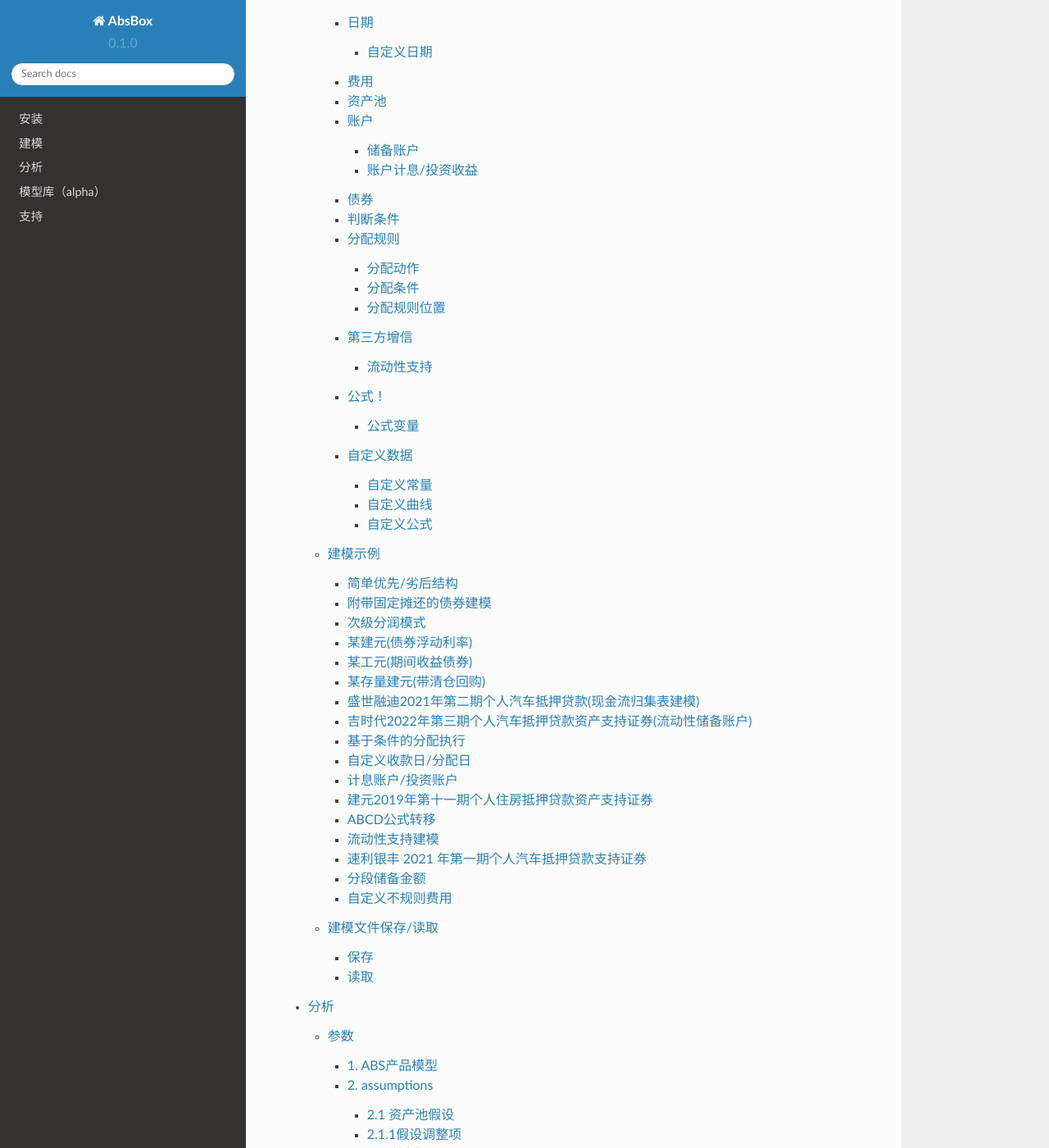
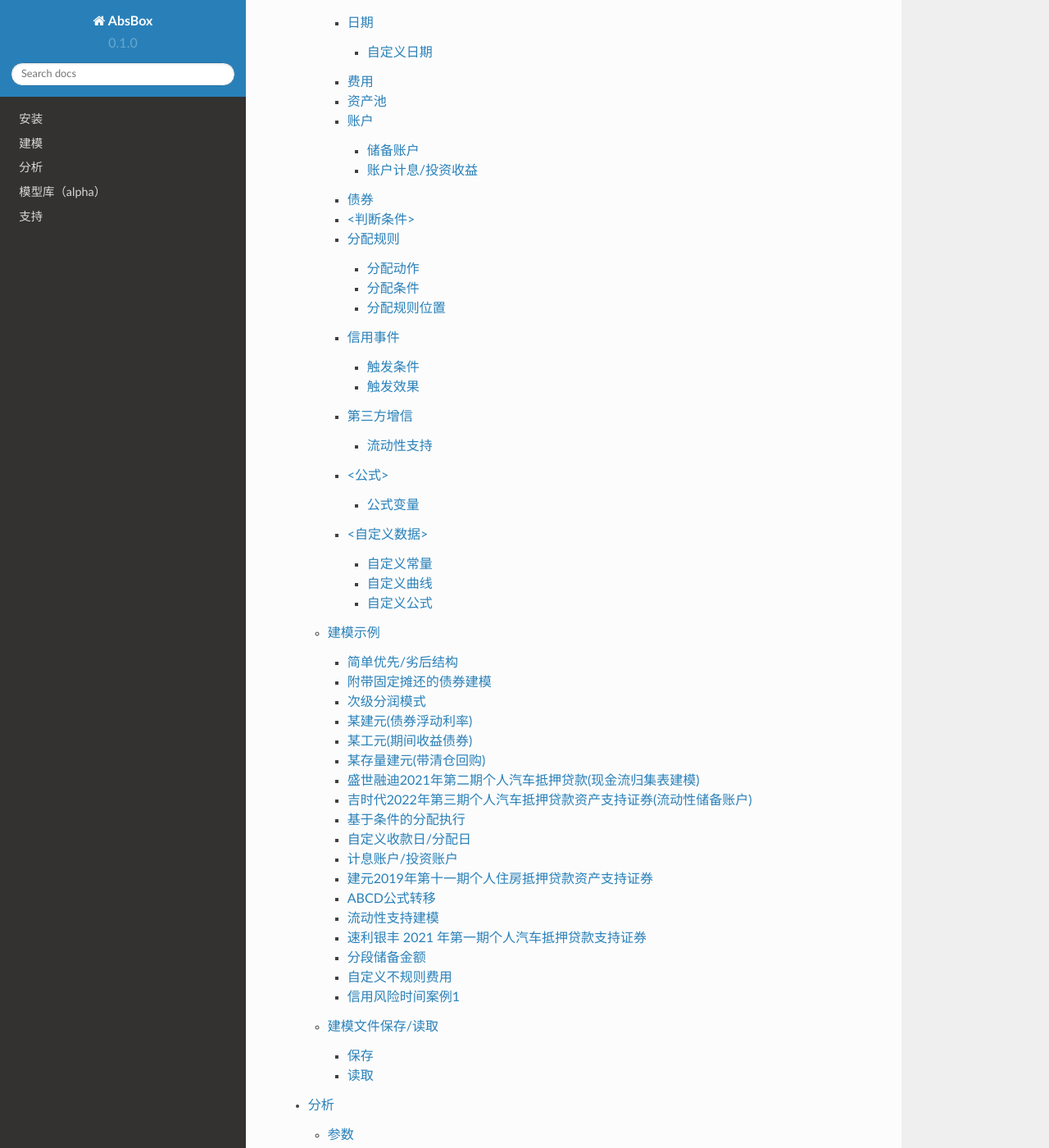
Before and after one commit to yellowbean/pyabs-doc, a Sphinx documentation site: the page built from docs/source/index.rst, in a window 1280 px wide and 1400 px high, scrolled down 908 px. Shown: the whole window at 82% size. Built offline with Sphinx 7.4.7 and the Read the Docs theme 2.0.0, drawn with Linux system fonts in a browser that asks for light colours; some of the changed lines change nothing that is shown.

Commit message:
add trigger doc

```diff
--- a/docs/source/建模.rst
+++ b/docs/source/建模.rst
@@ -240,7 +240,7 @@
                             })
 
 
-判断条件
+<判断条件>
 --------
 
 判断条件，可以用于 ``分配规则`` 构造选择性的支付动作。 可以用于 ``储备账户`` 用于构造 不同条件下的目标储备金额
@@ -258,6 +258,9 @@
   * ``[">",指定日期]`` -> 当前日期晚于特定日期时
   * ``["<=",指定日期]`` -> 当前日期早于特定日期(含)时
   * ``[">=",指定日期]`` -> 当前日期晚于特定日期(含)时
+  * ``["状态",<产品状态>]`` -> 当产品处于某种状态时
+  * ``["同时满足",<判断条件1>,<判断条件2>]`` -> 当所有判断条件都满足时
+  * ``["任一满足",<判断条件1>,<判断条件2>]`` -> 当任一判断条件满足时
 
 
 
@@ -386,6 +389,120 @@
      ,"清仓回购":[....]
      }
 
+信用事件
+---------
+
+产品信用事件建模包括3个要素:
+
+* <什么时候> 进行计算信用事件?
+* 信用事件的 <触发条件>?
+* 信用事件的 <触发效果>?
+
+以下就是典型的建模, 整个风险建模事件是一个map
+
+* 其中 key -> 什么时候进行计算? ``absbox`` 4个时间点进行计算:
+
+  * ``回收后`` : 回收资产池现金 之后
+  * ``回收动作后``: 完成 回收动作 之后
+  * ``分配前``: 开始进行 分配 之前
+  * ``分配后``: 结束 分配 之后
+
+* 其中 value -> 列表类型,包含一系列信用事件
+
+  * 信用事件 -> [``触发条件``, ``触发效果``]
+
+例如:
+
+.. code-block:: python
+
+  {"分配后":[
+            [[("债券低于目标余额","A1") ,">",0]  # 触发条件
+            ,("新状态","加速清偿")]              # 触发效果-> 进入 加速清偿状态.
+           ]}
+
+触发条件
+^^^^^^^^^^
+``absbox`` 支持多种风险事件建模,其中 ``触发条件`` 包括:
+
+* <公式>,具体数值/曲线,比较
+
+格式为: ``[ <公式>, <比较>, <数值/曲线>]``
+
+  * 公式 -> 就是那个 <公式>
+  * 比较 -> ``>`` , ``>=`` , ``<`` , ``<=``
+  * 数值/曲线 -> 一个数值/曲线
+
+
+较为常见的案例是 按照违约率进行信用事件触发.
+
+.. code-block:: python
+
+  {"分配前":[
+            [[("资产池累积违约率",) ,">",0.03]   # 触发条件
+            ,("新状态","加速清偿")]              # 触发效果-> 进入 加速清偿状态.
+           ]}
+
+  {"分配前":[
+            [[("资产池累积违约率",) ,">",[["2021-05-31",0.01],
+                                       ["2022-05-31",0.02]]]   # 触发条件
+            ,("新状态","加速清偿")]              # 触发效果-> 进入 加速清偿状态.
+           ]}
+
+
+* 日期相关: 当产品进入某个日期时触发.
+
+格式为: ``[ <比较> ,<日期> ]``
+
+  * 比较 -> ``>`` , ``>=``
+  * 日期 -> ``20221201``
+
+
+* 信用事件的组合嵌套
+
+和公式一样,<信用事件> 可以进行自我嵌套,从而实现复杂的建模.
+
+其中包含:
+  * ["所有满足",<触发条件1>,...<触发条件 N>] -> 只有所有触发条件满足时才触发
+  * ["任一满足",<触发条件1>,...<触发条件 N>] -> 只要任一触发条件满足时触发
+
+示例为:
+ .. code-block:: python
+
+  {"分配后":[
+            [["所有满足",
+              [("债券低于目标余额","A1") ,">",0],
+              [">=","20220901"]
+              ]                                # 触发条件
+            ,("新状态","加速清偿")]              # 触发效果
+           ]}
+
+  # 深度嵌套
+  {"分配后":[
+            [["所有满足",
+              [("债券低于目标余额","A1") ,">",0],
+              [">=","20220901"]
+              ["任一满足",
+                [">=","20220901"],
+                [("账户余额","储备账户"),"<",100]
+                ]
+              ]                                # 触发条件
+            ,("新状态","加速清偿")]              # 触发效果
+           ]}
+
+触发效果
+^^^^^^^^
+
+<效果>包括:
+
+* 新的产品状态,比如 ``违约`` , ``加速清偿``,
+* 计提费用
+* 新增一个后续信用事件
+* 多个<效果>组合
+
+比较常见的案例是,当资产池的违约率触发某个阈值时候,产品就进入了 ``违约`` 或者 ``加速清偿`` 状态
+从而产品的分配顺序也随之改变.
+
+
 第三方增信
 --------
 
@@ -405,7 +522,34 @@
     # 无额度限制的流动性提供
     {"发起人":{"类型":"无限制"}}
 
-公式！
+* 流动性支持的获取
+
+  以流动性提供的额度为限制,将金额存入账户,存入的金额以<公式>为限制.
+
+.. code-block:: python
+
+  ["流动性支持","流动性支持方名称","账户01",<公式>]
+
+
+* 流动性支持的偿还
+
+  执行后将会把所有流动性支持的总金额还清.
+
+.. code-block:: python
+
+  ["流动性支持偿还","账户01","流动性支持方名称"]
+
+* 流动性支持的报酬
+
+  不受限于 过往的流动支持金额限制,将现金支付给流动性支持方.
+
+.. code-block:: python
+
+  ["流动性支持报酬","账户01","流动性支持方名称"]
+
+
+
+<公式>
 --------
 
 ``absbox`` 最强大的地方在于一套规范的公式计算语法。语法结合Lisp的语法和递归思想的影响，实现多层嵌套，完成产品各项指标计算。
@@ -421,20 +565,24 @@
   * ("债券系数",):   -> 债券剩余比率
   * ("资产池系数",):  -> 资产池剩余比例
   * ("所有账户余额",):
+  * ("账户余额",<账户1>,...<账户N>):
   * ("系数",<公式>,系数): -> 将 `公式` 乘以 一个系数。
   * ("债券余额",[<债券ID>]):
+  * ("债券低于目标余额",<债券ID>):
+  * ("债券待付利息",<债券ID1>...<债券ID N>):
+  * ("债券已付利息",<债券ID1>...<债券ID N>):
+  * ("待付费用",<费用ID1>...<费用ID N>):
+  * ("已付费用",<费用ID1>...<费用ID N>):
+  * ("储备账户缺口",<账户名称1>):
   * ("Min",<公式1>,<公式2>):
   * ("Max",<公式1>,<公式2>):
-  * ("合计",[<变量>]):
-  * ("债券待付利息",<债券ID1>,<债券ID2>):
-  * ("待付费用",<费用ID1>,<费用ID2>):
-  * ("差额",<公式1>,<公式2>):
+  * ("合计",<公式1>...<公式 N>):
+  * ("差额",<公式1>...<公式 N>):
   * ("常数",n):
-  * ("储备账户缺口",<账户名称1>):
   * ("自定义",<自定义变量名称>):
 
 
-自定义数据
+<自定义数据>
 --------
 
 通过字典方式描述自定义数据。在结构设计中，用户可以通过名称在 `费用基数/账户留存目标金额/分配规则` 中引用自定义数据。
@@ -672,6 +820,17 @@ ABCD 是在中国信贷市场常见的账户转移公式。
    :linenos:
    :emphasize-lines: 30
 
+信用风险时间案例1
+---------------
+
+* 设定信用风险事件的触发条件,以及触发后的后果.
+* 本案例是当固定摊还债券无法在当期摊销到目标余额时,产品进入"加速清偿状态",随之后续的分配动作就按照预先设定的"加速清偿"的分配顺序进行分配.
+* 可以观察到债券B在0926之后不再接受分配.
+
+.. literalinclude:: deal_sample/test18.py
+   :language: python
+   :linenos:
+   :emphasize-lines: 42-45,55-58
 
 
 
```
